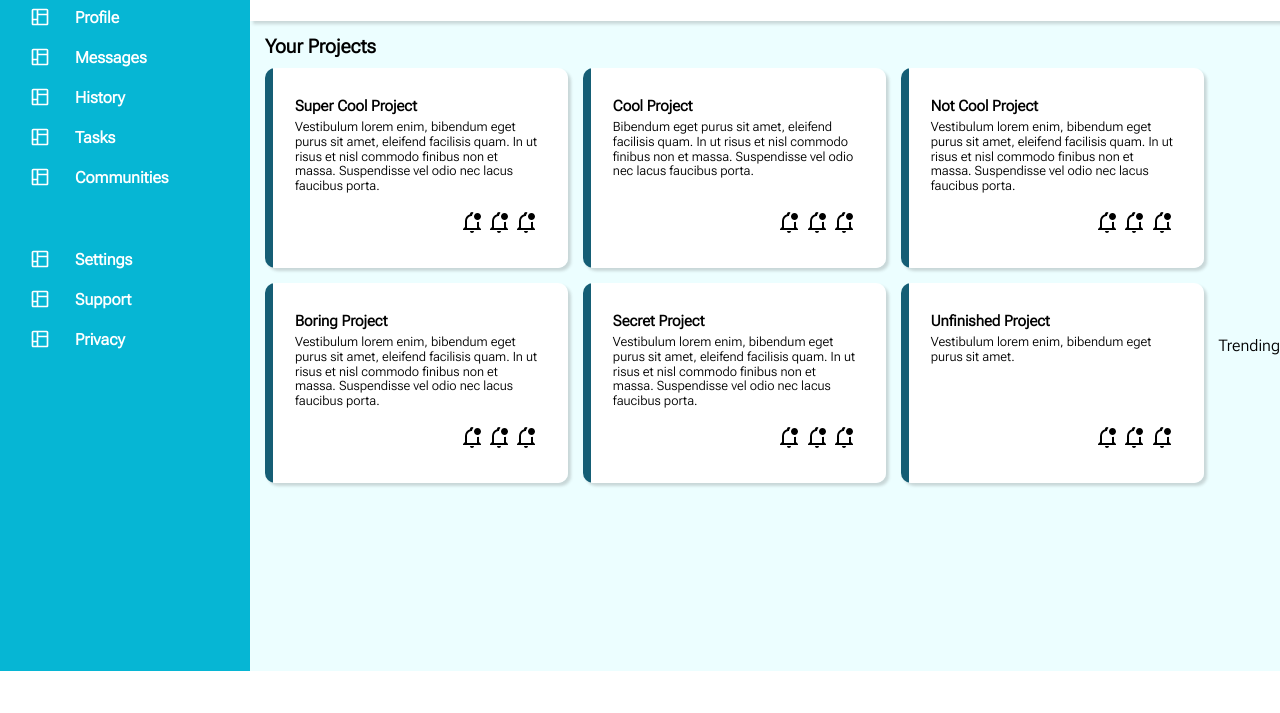
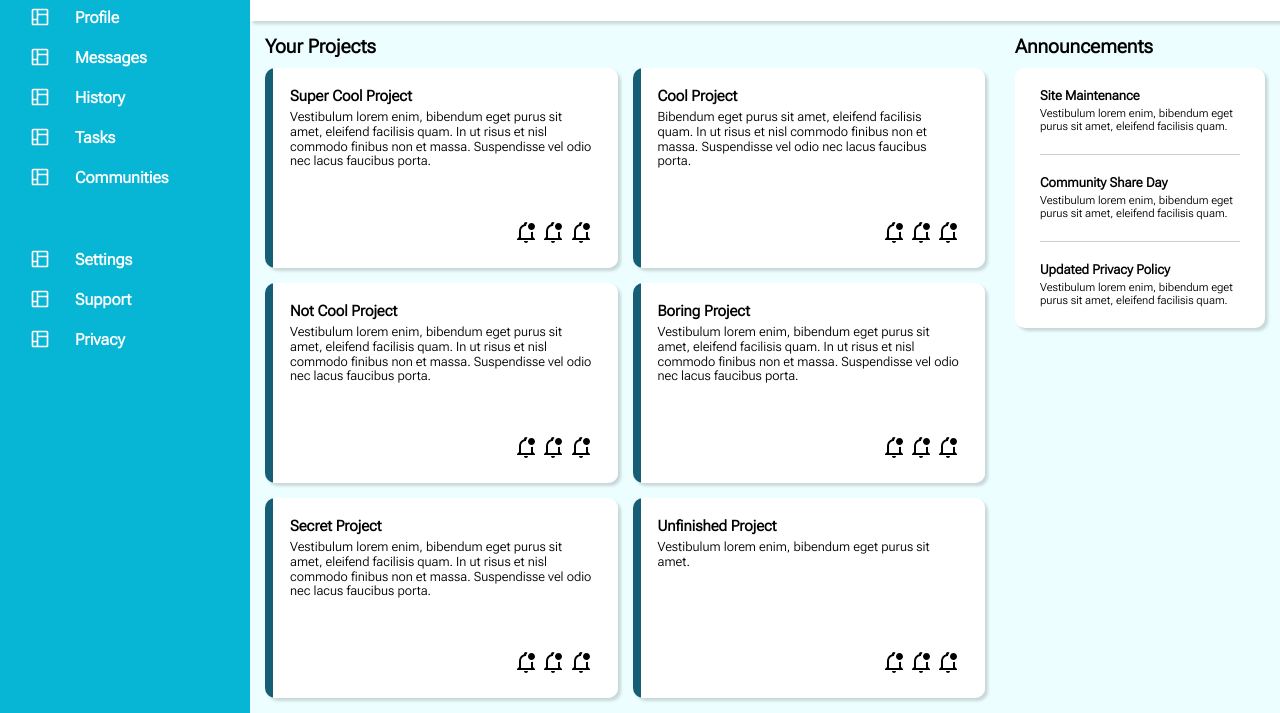
Before and after one commit to joshua112398/admin-dashboard, a plain HTML site: page index.html in a window 1280 px wide. Shown: the part 129-842 px from the top of the page. Before the commit the page ends 800 px from the top, so only its background shows below. Drawn offline with Linux system fonts and the light colour scheme.

Commit message:
Complete announcements section and layout

```diff
--- a/index.html
+++ b/index.html
@@ -165,26 +165,63 @@
         </div>
       </div>
       <div class="announcements">
-        <!--
-        <h2>Announcements</h2>>
+        <h2>Announcements</h2>
         <div class="card announcement-box">
           <div class="announcement">
             <h3>Site Maintenance</h3>
-            <p>Vestibulum lorem enim, bibendum eget purus sit amet, eleifend facilisis quam. In ut risus et nisl commodo finibus non et massa.</p>
+            <p>Vestibulum lorem enim, bibendum eget purus sit amet, eleifend facilisis quam. </p>
           </div>
+          <div class="divider"></div>
           <div class="announcement">
             <h3>Community Share Day</h3>
-            <p>Vestibulum lorem enim, bibendum eget purus sit amet, eleifend facilisis quam. In ut risus et nisl commodo finibus non et massa.</p>
+            <p>Vestibulum lorem enim, bibendum eget purus sit amet, eleifend facilisis quam. </p>
           </div>
+          <div class="divider"></div>
           <div class="announcement">
             <h3>Updated Privacy Policy</h3>
-            <p>Vestibulum lorem enim, bibendum eget purus sit amet, eleifend facilisis quam. In ut risus et nisl commodo finibus non et massa.</p>
+            <p>Vestibulum lorem enim, bibendum eget purus sit amet, eleifend facilisis quam. </p>
           </div>
         </div>
-      -->
       </div>
       <div class="trending">
-        Trending
+        <!--
+        <h2>Trending</h2>>
+        <div class="card trending-box">
+
+          <div class="trend">
+            <img src="images/brock-wegner-XfUMNFxmQps-unsplash.jpg" alt="Profile Picture">
+            <div class="trend-info">
+              <p class="handle">@tegan</p>
+              <p class="trend-name">World Peace Builder</p>
+            </div>
+          </div>
+
+          <div class="trend">
+            <img src="images/brock-wegner-XfUMNFxmQps-unsplash.jpg" alt="Profile Picture">
+            <div class="trend-info">
+              <p class="handle">@morgan</p>
+              <p class="trend-name">Super Cool Project</p>
+            </div>
+          </div>
+
+          <div class="trend">
+            <img src="images/brock-wegner-XfUMNFxmQps-unsplash.jpg" alt="Profile Picture">
+            <div class="trend-info">
+              <p class="handle">@kendall</p>
+              <p class="trend-name">Life Changing App</p>
+            </div>
+          </div>
+
+          <div class="trend">
+            <img src="images/brock-wegner-XfUMNFxmQps-unsplash.jpg" alt="Profile Picture">
+            <div class="trend-info">
+              <p class="handle">@alex</p>
+              <p class="trend-name">No Traffic Maker</p>
+            </div>
+          </div>
+
+        </div>
+      -->
       </div>
 
     </main>
--- a/styles/style.css
+++ b/styles/style.css
@@ -202,7 +202,7 @@ main {
   height: 200px;
   box-shadow: 3px 3px 3px rgba(53, 53, 53, 0.192);
   border-radius: 10px;
-  padding: 30px;
+  padding: 20px 25px;
   display: grid;
   grid-template-rows: auto 1fr auto;
   gap: 5px;
@@ -211,3 +211,31 @@ main {
 .project-buttons {
   justify-self: end;
 }
+
+.announcements, .trending {
+  font-size: 0.8rem;
+  max-width: 250px;
+  display: grid;
+  padding: 15px;
+  grid-template-rows: min-content 1fr;
+  gap: 10px;
+}
+
+.divider {
+  background-color: rgba(128, 128, 128, 0.404);
+}
+
+.card.announcement-box {
+  font-size: 0.7rem;
+  height: min-content;
+  background: white;
+  display: grid;
+  grid-template-rows: 1fr 1px 1fr 1px 1fr;
+  gap: 20px;
+}
+
+.announcement {
+  display: grid;
+  grid-template-rows: auto 1fr;
+  gap: 5px;
+}
```
